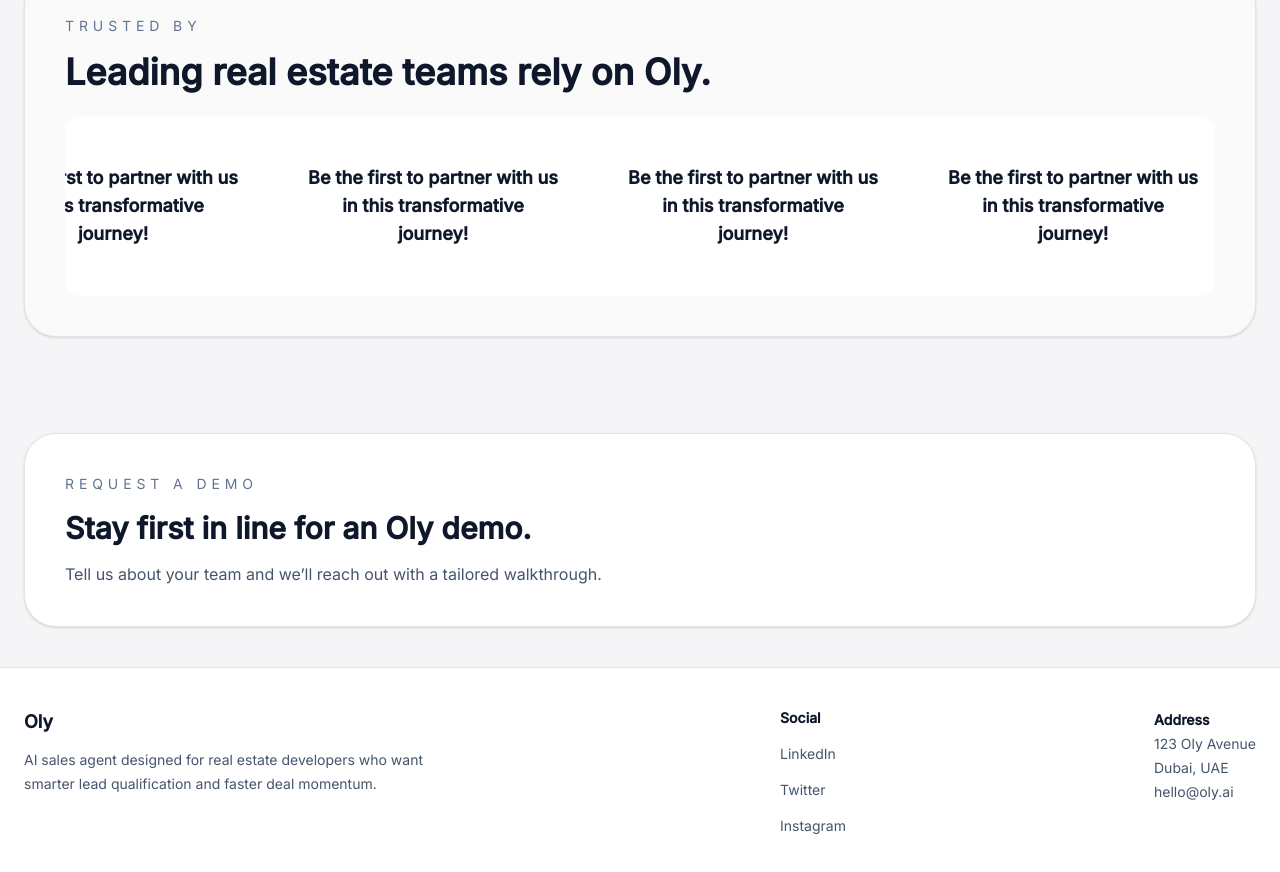
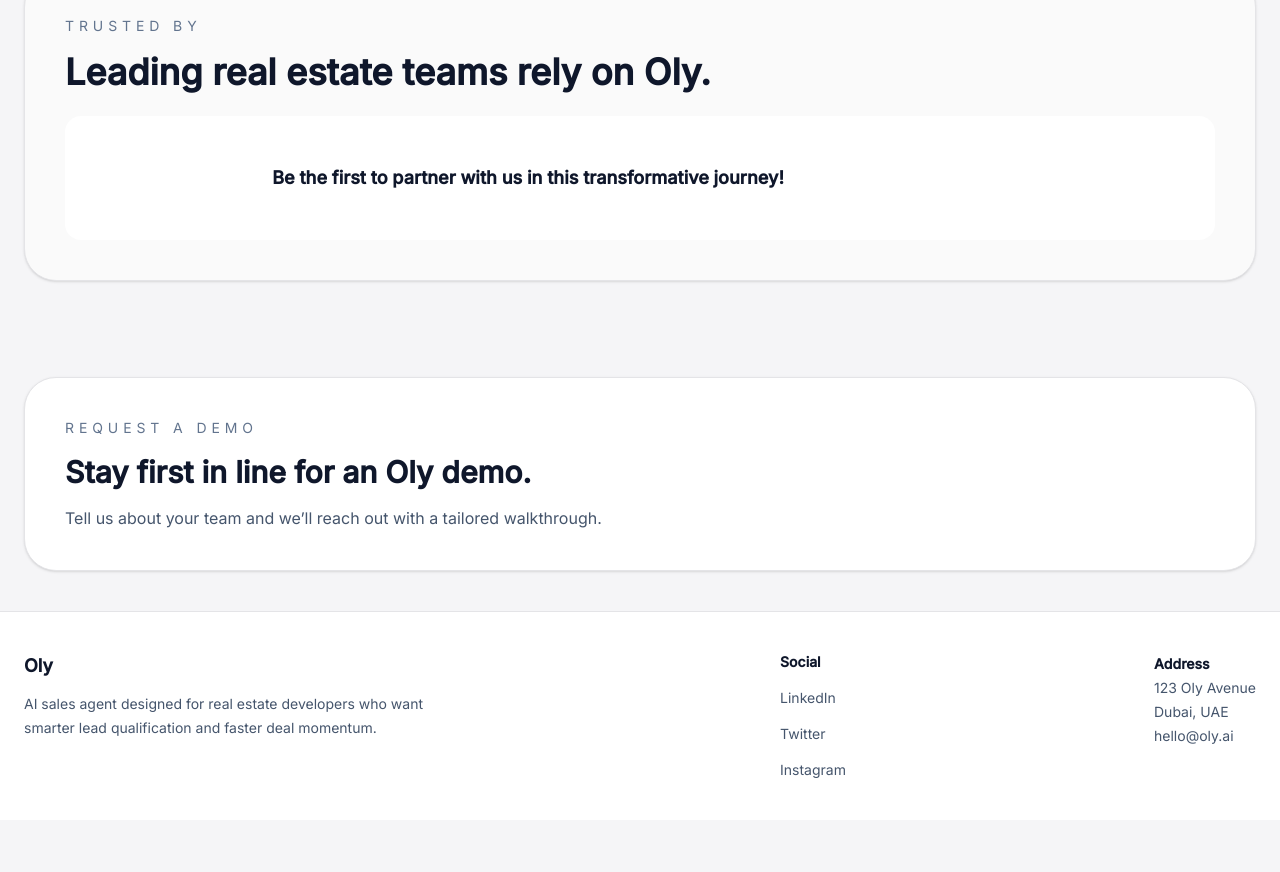
Before and after one commit to Oly-ai-Sales-Agent/company-profile-nextjs, a Next.js app: page / in a window 1280 px wide. Shown: the part 1508-2380 px from the top of the page. After the commit the page ends 2328 px from the top, so only its background shows below. Built offline with nearby package versions, Linux system fonts and the light colour scheme.

Commit message:
Refactor TrustedCompaniesCarousel for simplified structure

```diff
--- a/src/components/TrustedCompaniesCarousel.tsx
+++ b/src/components/TrustedCompaniesCarousel.tsx
@@ -36,32 +36,14 @@ export function TrustedCompaniesCarousel() {
         `}</style>
 
         <div className="carousel-container flex">
-          {/* Original set */}
-          <div className="flex shrink-0">
-            {Array.from({ length: 4 }).map((_, index) => (
-              <div
-                key={`first-${index}`}
-                className="flex w-80 shrink-0 flex-col items-center justify-center px-8 py-12"
-              >
-                <p className="text-center text-lg font-semibold text-slate-900">
-                  {TRUSTED_BY_PLACEHOLDER_MESSAGE}
-                </p>
-              </div>
-            ))}
+          {/* Original */}
+          <div className="flex w-full shrink-0 items-center justify-center whitespace-nowrap px-8 py-12">
+            <p className="text-center text-lg font-semibold text-slate-900">{TRUSTED_BY_PLACEHOLDER_MESSAGE}</p>
           </div>
 
           {/* Duplicate for seamless loop */}
-          <div className="flex shrink-0">
-            {Array.from({ length: 4 }).map((_, index) => (
-              <div
-                key={`second-${index}`}
-                className="flex w-80 shrink-0 flex-col items-center justify-center px-8 py-12"
-              >
-                <p className="text-center text-lg font-semibold text-slate-900">
-                  {TRUSTED_BY_PLACEHOLDER_MESSAGE}
-                </p>
-              </div>
-            ))}
+          <div className="flex w-full shrink-0 items-center justify-center whitespace-nowrap px-8 py-12">
+            <p className="text-center text-lg font-semibold text-slate-900">{TRUSTED_BY_PLACEHOLDER_MESSAGE}</p>
           </div>
         </div>
       </div>
```
